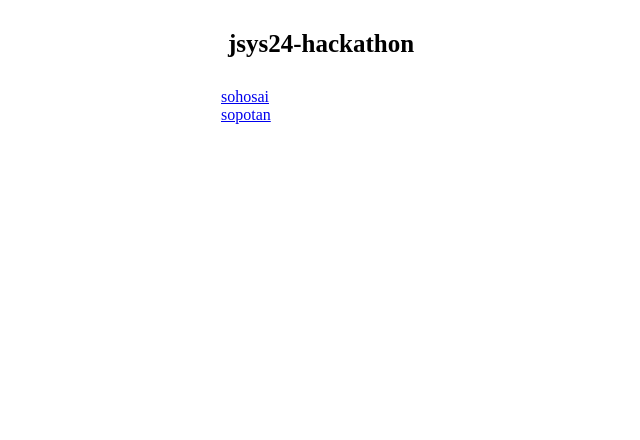
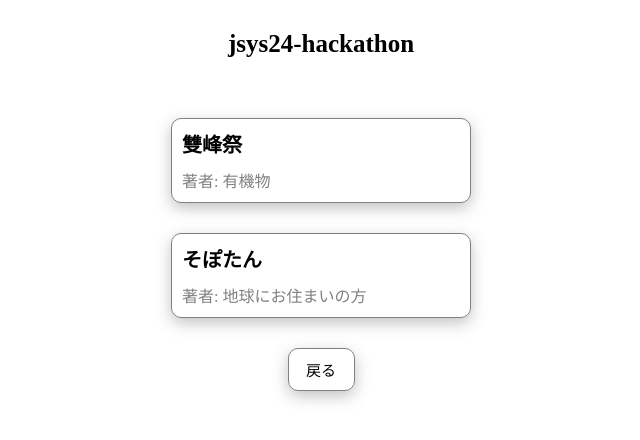
Before and after one commit to sohosai/jsys24-hackathon-group5, an Astro site: page /jsys24-hackathon/member1 in a window 1280 px wide. Shown: the whole page, without its empty margins (319-959 px from the left). Built offline with nearby package versions, Linux system fonts and the light colour scheme; Astro itself is replaced by a stand-in of ours.

Commit message:
fix: design

```diff
--- a/src/pages/index.astro
+++ b/src/pages/index.astro
@@ -14,7 +14,9 @@
     {
       members.map((member) => (
         <li>
-          <a href={"./" + member + "/"}>{member}</a>
+          <a href={"./" + member + "/"}>
+            <div class="item-box">{member}</div>
+          </a>
         </li>
       ))
     }
@@ -38,6 +40,22 @@
     margin: auto;
   }
   li {
+    margin-top: 20px;
+    margin-bottom: 20px;
     list-style: none;
   }
+  a {
+    text-decoration: none;
+  }
+  .item-box {
+    padding: 10px;
+    border-radius: 10px;
+    border: 1px solid gray;
+    text-align: center;
+    color: black;
+    box-shadow: 0px 5px 15px 0px rgba(81, 81, 81, 0.35);
+  }
+  .item-box:hover {
+    box-shadow: 0px 5px 15px 0px rgba(151, 151, 151, 0.35);
+  }
 </style>
--- a/src/pages/member1/index.astro
+++ b/src/pages/member1/index.astro
@@ -1,35 +1,86 @@
 ---
 import Layout from "../../layouts/Layout.astro";
 
-// ファイル名を拡張子無しで書いてください。
-const markdowns: string[] = ["sohosai", "sopotan"];
+const posts = await Astro.glob("../member1/*md");
 ---
 
 <Layout title="jsys24-hackathon">
   <h1>jsys24-hackathon</h1>
   <ul>
     {
-      markdowns.map((markdown) => (
+      posts.map((post) => (
         <li>
-          <a href={"./" + markdown + "/"}>{markdown}</a>
+          <a href={post.url}>
+            <div class="item-box">
+              {typeof post.frontmatter.title !== "undefined" ? (
+                <h2>{post.frontmatter.title}</h2>
+              ) : (
+                <h2>タイトルなし</h2>
+              )}
+              {typeof post.frontmatter.author !== "undefined" ? (
+                <p class="author">著者: {post.frontmatter.author}</p>
+              ) : (
+                <p class="author" />
+              )}
+            </div>
+          </a>
         </li>
       ))
     }
   </ul>
+  <a href="../">
+    <div class="back-box">戻る</div>
+  </a>
 </Layout>
-
 <style>
   h1 {
     text-align: center;
     font-size: 25px;
     margin-top: 30px;
-    margin-bottom: 30px;
+    margin-bottom: 60px;
   }
   ul {
-    width: 200px;
+    width: 300px;
     margin: auto;
   }
   li {
+    margin-top: 30px;
+    margin-bottom: 30px;
     list-style: none;
   }
+  a {
+    text-decoration: none;
+  }
+  .item-box {
+    padding: 10px;
+    border-radius: 10px;
+    border: 1px solid gray;
+    box-shadow: 0px 5px 15px 0px rgba(81, 81, 81, 0.35);
+    & h2 {
+      font-size: 20px;
+      color: black;
+    }
+    & .author {
+      margin-top: 10px;
+      font-size: 18;
+      color: gray;
+    }
+  }
+  .item-box:hover {
+    box-shadow: 0px 5px 15px 0px rgba(151, 151, 151, 0.35);
+  }
+  .back-box {
+    padding: 10px;
+    border-radius: 10px;
+    border: 1px solid gray;
+    box-shadow: 0px 5px 15px 0px rgba(81, 81, 81, 0.35);
+    width: 45px;
+    margin: auto;
+    font-size: 15px;
+    color: black;
+    text-align: center;
+  }
+  .back-box:hover {
+    box-shadow: 0px 5px 15px 0px rgba(151, 151, 151, 0.35);
+  }
 </style>
--- /dev/null
+++ b/src/pages/member1/md-style.css
@@ -0,0 +1,6 @@
+* {
+  width: 100%;
+  max-width: 900px;
+  margin-left: auto;
+  margin-right: auto;
+}
--- a/src/pages/member1/sohosai.md
+++ b/src/pages/member1/sohosai.md
@@ -1,4 +1,9 @@
-# Sohosai!
+---
+title: "雙峰祭"
+author: "有機物"
+---
+
+# 雙峰祭!!!
 
 ## 雙峰祭とは？
 
--- a/src/pages/member1/sopotan.md
+++ b/src/pages/member1/sopotan.md
@@ -1,3 +1,8 @@
+---
+title: "そぽたん"
+author: "地球にお住まいの方"
+---
+
 # そぽたん
 
 ## そぽたんとは？
```
